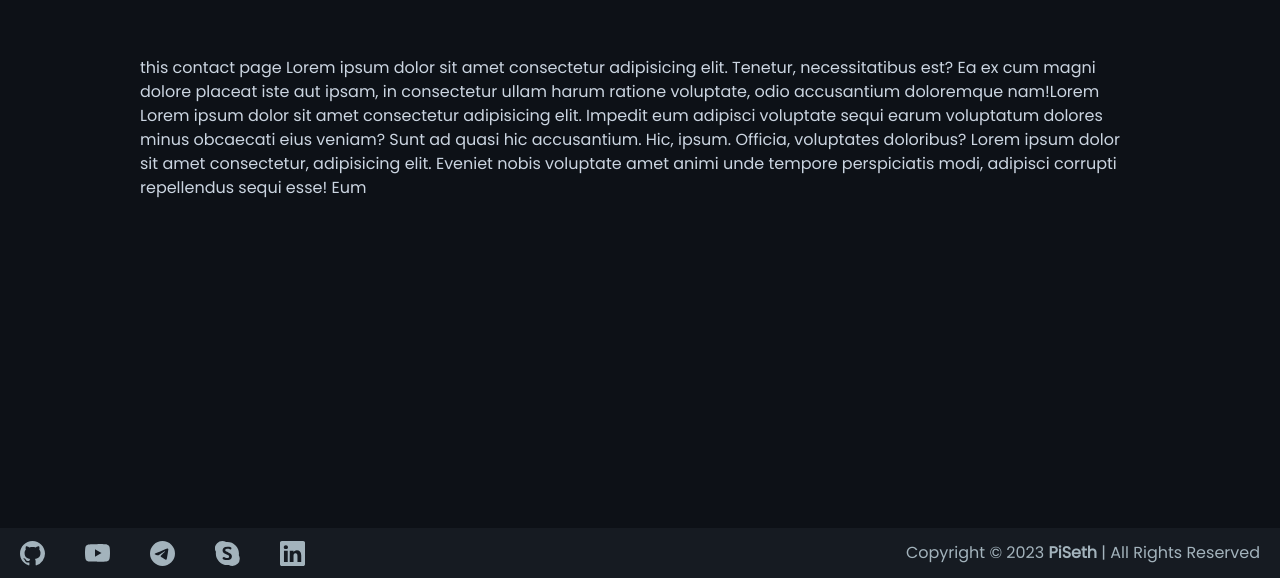
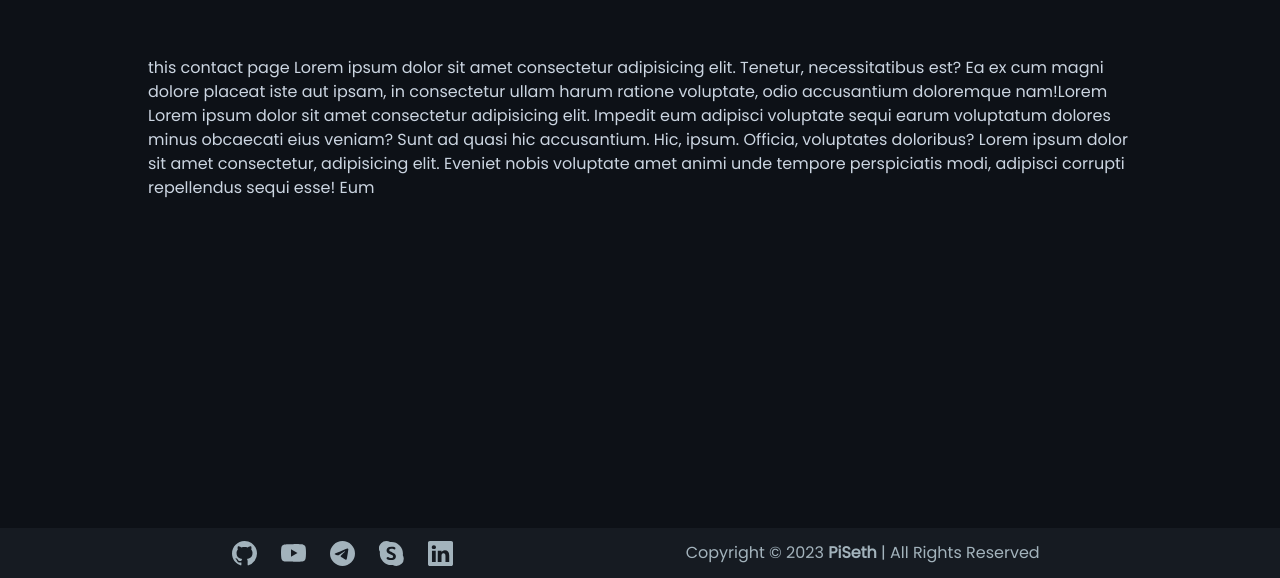
Before and after one commit to it-phnomden/maportfolio, a React (Create React App) app: page / in a window 1280 px wide. Shown: the part 3472-4050 px from the top of the page. Built offline with nearby package versions, Linux system fonts and the light colour scheme.

Commit message:
Added padding around container

```diff
--- a/src/App.jsx
+++ b/src/App.jsx
@@ -17,7 +17,7 @@ const App = () => {
   return (
     <div>
       <NavBar />
-      <div className="max-w-screen-lg mx-auto px-3">
+      <div className="max-w-screen-lg mx-auto px-5">
         <Home />
         <AboutMe />
         <Portfolio />
--- a/src/components/Contact.jsx
+++ b/src/components/Contact.jsx
@@ -4,7 +4,7 @@ const Contact = () => {
   return (
     <div
       name="contact"
-      className="md:h-screen flex flex-col justify-center max-md:pt-[70px]"
+      className="md:h-screen flex flex-col justify-center max-md:py-[70px]"
     >
       <div data-aos="fade-up" data-aos-anchor-placement="bottom-bottom">
         this contact page Lorem ipsum dolor sit amet consectetur adipisicing
--- a/src/components/Footer.jsx
+++ b/src/components/Footer.jsx
@@ -11,7 +11,7 @@ const Footer = () => {
   return (
     <div
       className="h-[100px] md:h-[50px] bg-slate-200 dark:bg-[rgb(22,27,34)] dark:text-[#A3B3BC]
-    text-slate-00 flex flex-col md:flex-row justify-evenly md:justify-between items-center"
+    text-slate-00 flex flex-col md:flex-row justify-evenly items-center"
     >
       <div className="flex social-link">
         <a
@@ -50,7 +50,7 @@ const Footer = () => {
           <BsLinkedin size={25} />
         </a>
       </div>
-      <p class="md:mr-5">
+      <p class="md:mr-5 text-center">
         Copyright © 2023 <b>PiSeth</b> | All Rights Reserved
       </p>
     </div>
--- a/src/components/NavBar.jsx
+++ b/src/components/NavBar.jsx
@@ -50,7 +50,7 @@ const NavBar = () => {
 
   return (
     <div
-      className={`w-screen bg-slate-200 dark:bg-[rgb(22,27,34)] dark:text-white h-[60px] px-3 md:px-7 flex justify-between items-center fixed z-10`}
+      className={`w-screen bg-slate-200 dark:bg-[rgb(22,27,34)] dark:text-white h-[60px] px-5 md:px-7 flex justify-between items-center fixed z-10`}
     >
       <Link to="home" smooth duration={500}>
         <h1 className="font-signature font-extrabold text-2xl mt-[10px] select-none cursor-pointer transform duration-100 active:tracking-widest">
@@ -100,7 +100,7 @@ const NavBar = () => {
 
       <div className="hidden max-md:flex items-center">
         <LazyLoadImage
-          className="h-[35px] rounded-[100%] mx-2 p-[2px] bg-slate-300  dark:bg-slate-800 border-[2px] dark:border-slate-500 border-slate-400"
+          className="h-[35px] rounded-[100%] mx-5 p-[2px] bg-slate-300  dark:bg-slate-800 border-[2px] dark:border-slate-500 border-slate-400"
           src={profile}
           alt="My Profile"
         />
--- a/src/index.css
+++ b/src/index.css
@@ -17,7 +17,7 @@
     @apply light-mode dark:dark-mode;
   }
   .social-link>a{
-    @apply mx-2 md:mx-5 md:hover:opacity-70
+    @apply mx-2 md:mx-3 md:hover:opacity-70
   }
 }
 
```
